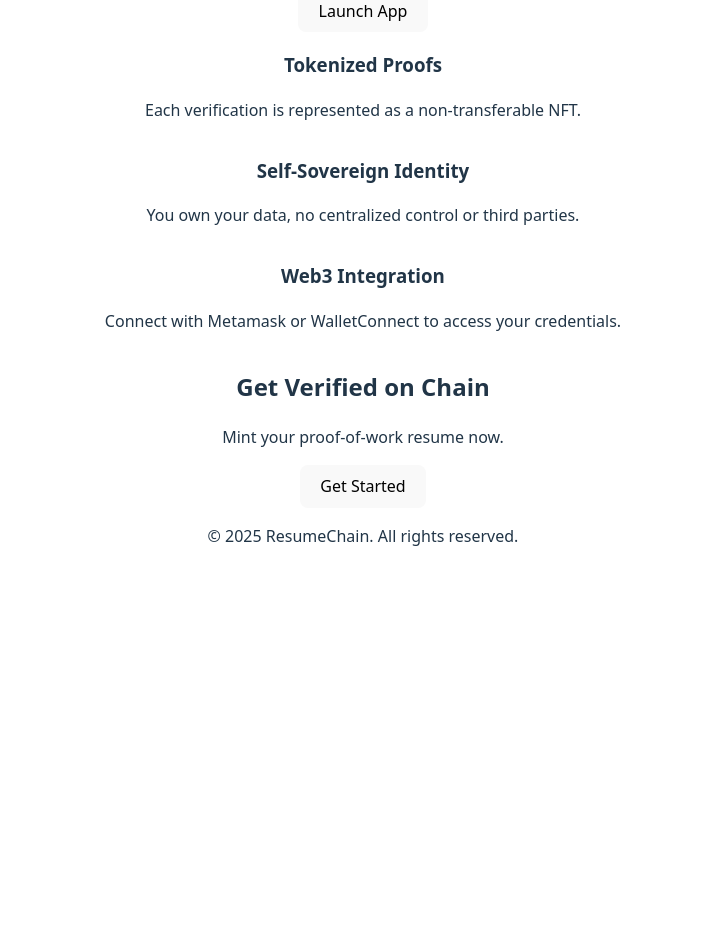
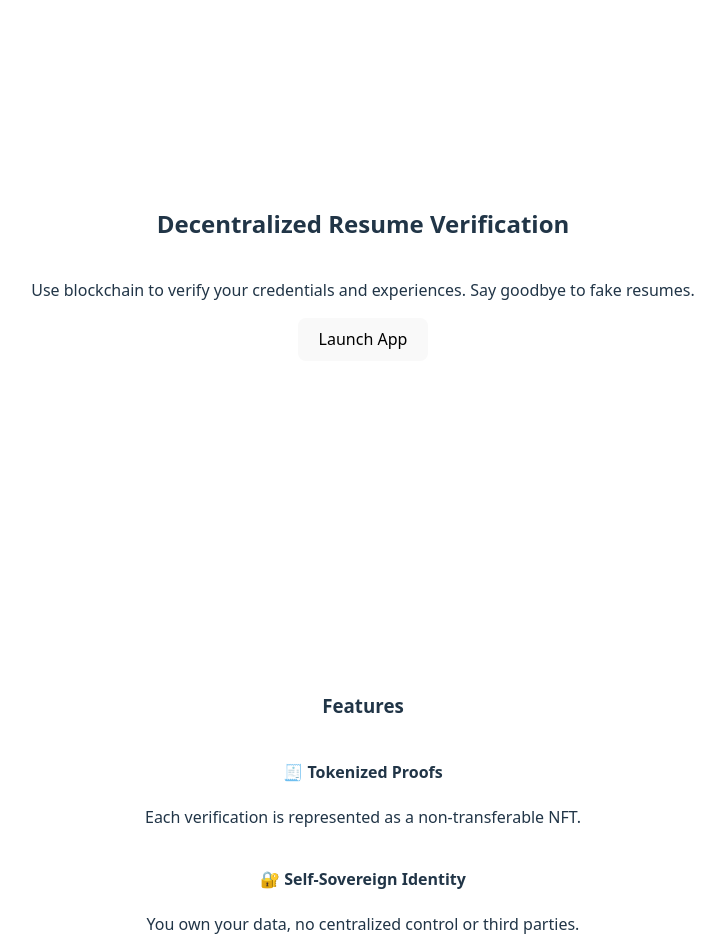
Before and after one commit to Satyarthranjan8051/web3-resume, a React (Vite) app: page / in a window 1280 px wide. Shown: the part 300-1252 px from the top of the page, without its empty margins (277-1002 px from the left). Before the commit the page ends 896 px from the top, so only its background shows below. Built offline with nearby package versions, Linux system fonts and the light colour scheme.

Commit message:
make simple ui changes in the components files

```diff
--- a/src/components/CTA.jsx
+++ b/src/components/CTA.jsx
@@ -2,10 +2,10 @@
 
 const CTA = () => {
   return (
-    <section className="text-center py-20 px-4 bg-teal-600 text-white">
-      <h2 className="text-3xl font-bold mb-4">Get Verified on Chain</h2>
-      <p className="mb-6">Mint your proof-of-work resume now.</p>
-      <button className="bg-white text-teal-600 px-6 py-3 rounded text-lg font-medium hover:bg-gray-200">
+    <section className="py-20 bg-black text-center text-white px-4">
+      <h3 className="text-3xl md:text-4xl font-bold mb-6">Get Verified on Chain</h3>
+      <p className="mb-6 text-lg">Mint your proof-of-work resume now.</p>
+      <button className="bg-indigo-600 hover:bg-indigo-700 transition px-6 py-3 font-semibold text-white rounded">
         Get Started
       </button>
     </section>
--- a/src/components/Features.jsx
+++ b/src/components/Features.jsx
@@ -2,18 +2,21 @@
 
 const Features = () => {
   return (
-    <section className="py-16 px-4 grid gap-8 md:grid-cols-3 text-center">
-      <div className="bg-gray-800 p-6 rounded-lg">
-        <h3 className="text-xl font-semibold mb-2 text-teal-400">Tokenized Proofs</h3>
+    <section className="py-16 bg-gray-800 text-white text-center px-6">
+      <h3 className="text-3xl font-bold mb-10">Features</h3>
+      <div className="grid md:grid-cols-2 lg:grid-cols-3 gap-8">
+      <div>
+        <h4 className="text-xl font-semibold mb-2">🧾 Tokenized Proofs</h4>
         <p>Each verification is represented as a non-transferable NFT.</p>
       </div>
-      <div className="bg-gray-800 p-6 rounded-lg">
-        <h3 className="text-xl font-semibold mb-2 text-teal-400">Self-Sovereign Identity</h3>
+      <div>
+        <h4 className="text-xl font-semibold mb-2">🔐 Self-Sovereign Identity</h4>
         <p>You own your data, no centralized control or third parties.</p>
       </div>
-      <div className="bg-gray-800 p-6 rounded-lg">
-        <h3 className="text-xl font-semibold mb-2 text-teal-400">Web3 Integration</h3>
+      <div>
+        <h4 className="text-xl font-semibold mb-2">🌐 Web3 Integration</h4>
         <p>Connect with Metamask or WalletConnect to access your credentials.</p>
+      </div>
       </div>
     </section>
   );
--- a/src/components/Footer.jsx
+++ b/src/components/Footer.jsx
@@ -2,8 +2,8 @@
 
 const Footer = () => {
   return (
-    <footer className="text-center p-6 bg-gray-800">
-      <p className="text-sm text-gray-400">&copy; 2025 ResumeChain. All rights reserved.</p>
+    <footer className="bg-gray-900 text-center text-gray-400 py-6">
+      <p>&copy; 2025 ResumeChain. All rights reserved.</p>
     </footer>
   );
 };
--- a/src/components/Hero.jsx
+++ b/src/components/Hero.jsx
@@ -2,14 +2,15 @@
 
 const Hero = () => {
   return (
-    <section className="text-center py-20 px-4 bg-gray-900">
-      <h2 className="text-4xl font-bold mb-4">
+    <section className="min-h-screen bg-gradient-to-br from-gray-900 via-black to-gray-800 text-white flex flex-col justify-center items-center text-center px-4">
+
+      <h2 className="text-4xl md:text-5xl font-bold mb-4">
         Decentralized Resume Verification
       </h2>
       <p className="text-lg mb-6 max-w-xl mx-auto">
         Use blockchain to verify your credentials and experiences. Say goodbye to fake resumes.
       </p>
-      <button className="bg-teal-500 px-6 py-3 rounded text-white text-lg hover:bg-teal-600">
+      <button className="bg-indigo-600 hower:bg-indigo-700 transition px-6 py-3 text-white font-semibold rounded-lg animate-bounce">
         Launch App
       </button>
     </section>
```
Also changed, not shown: src/App.jsx (+1 -22 lines).
